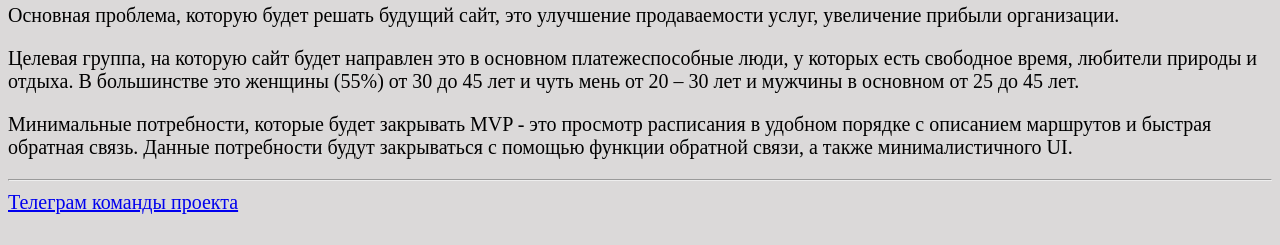
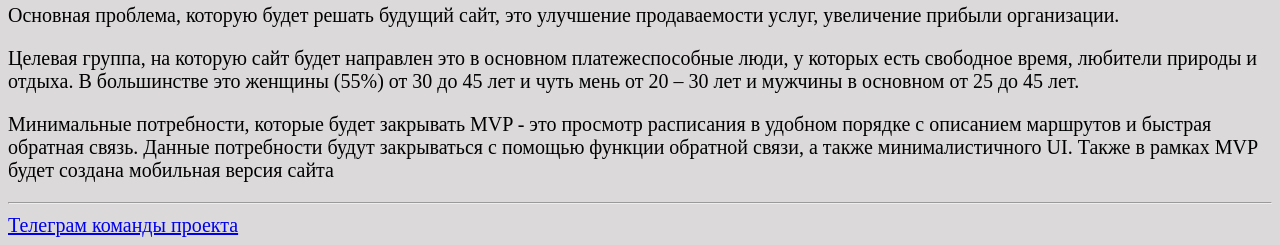
Before and after one commit to Mousekv/demo_sprint, a plain HTML site: page index.html in a window 1280 px wide. Shown: the part 608-853 px from the top of the page. Before the commit the page ends 830 px from the top, so only its background shows below. Drawn offline with Linux system fonts and the light colour scheme.

Commit message:
Дополнено описание MVP

```diff
--- a/index.html
+++ b/index.html
@@ -65,7 +65,7 @@
         <p>
             Минимальные потребности, которые будет закрывать MVP - это просмотр расписания в удобном порядке с описанием
             маршрутов и быстрая обратная связь. Данные потребности будут закрываться с помощью функции обратной связи, а
-            также минималистичного UI.
+            также минималистичного UI. Также в рамках MVP будет создана мобильная версия сайта
         </p>
     </section>
     <hr>
```
